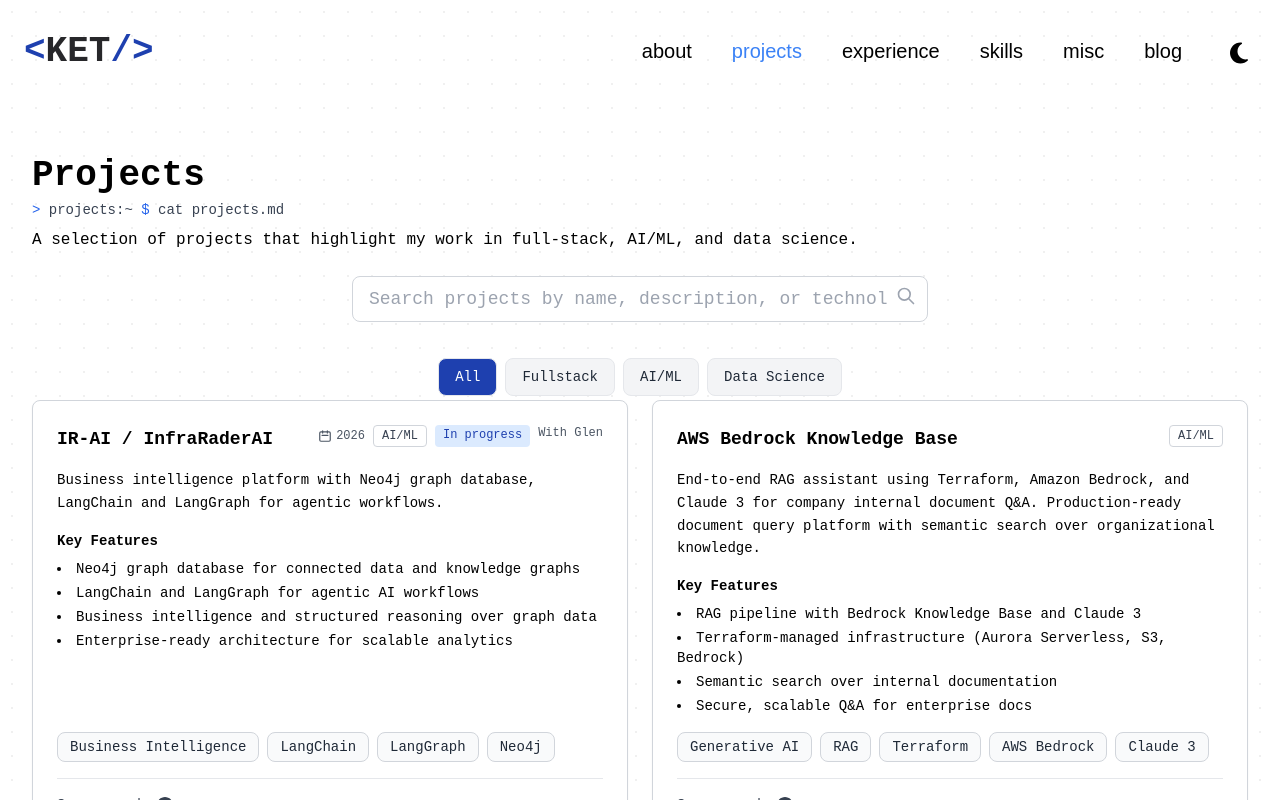
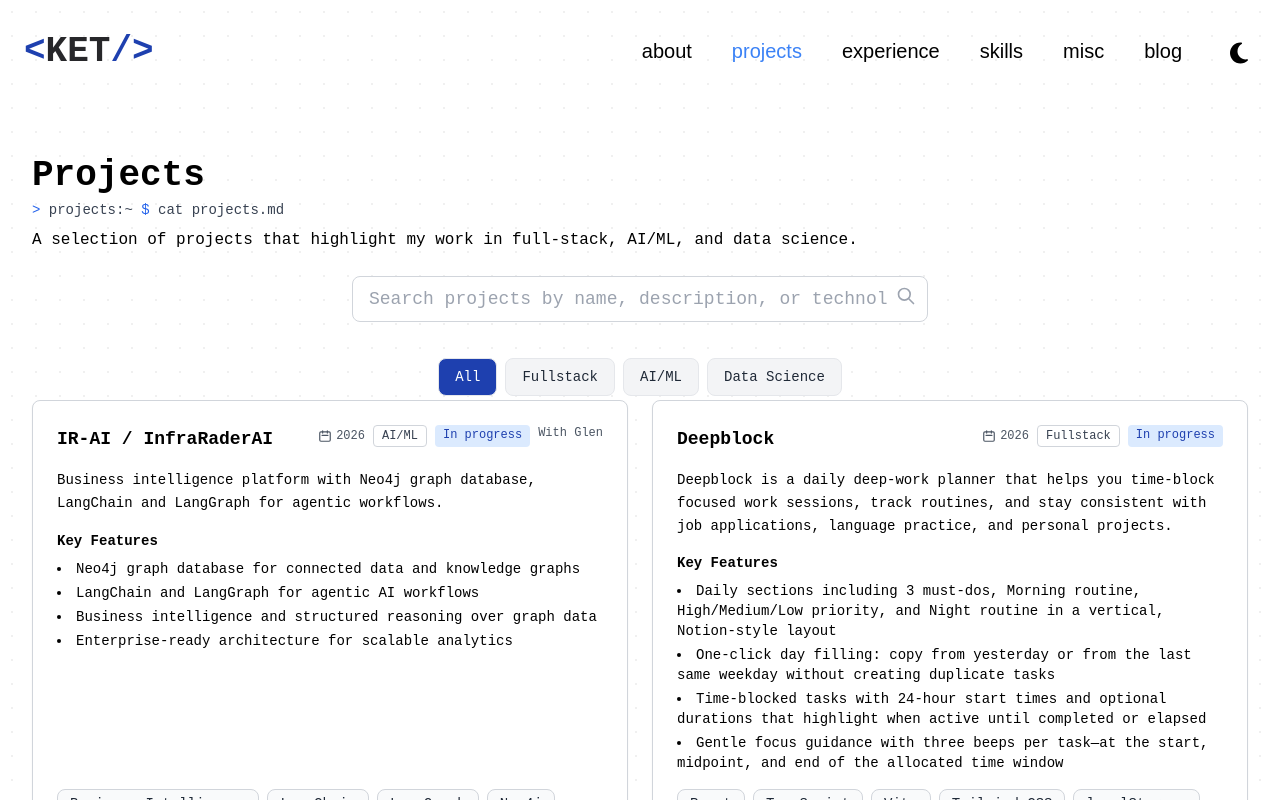
Before and after one commit to 9117KET/my-portfolio, a React (Vite) app: page /projects in a window 1280 px wide. Shown: the top 800 px of the page. Built offline with nearby package versions, Linux system fonts and the light colour scheme.

Commit message:
added the deepblock project

```diff
--- a/src/data/projects.ts
+++ b/src/data/projects.ts
@@ -20,6 +20,27 @@ export const projects: Project[] = [
     year: 2026,
     status: "In progress",
     collaborators: ["Glen"],
+  },
+  {
+    id: "deepblock",
+    name: "Deepblock",
+    description:
+      "Deepblock is a daily deep-work planner that helps you time-block focused work sessions, track routines, and stay consistent with job applications, language practice, and personal projects.",
+    github: "https://github.com/9117KET/ket_deepwork",
+    features: [
+      "Daily sections including 3 must-dos, Morning routine, High/Medium/Low priority, and Night routine in a vertical, Notion-style layout",
+      "One-click day filling: copy from yesterday or from the last same weekday without creating duplicate tasks",
+      "Time-blocked tasks with 24-hour start times and optional durations that highlight when active until completed or elapsed",
+      "Gentle focus guidance with three beeps per task—at the start, midpoint, and end of the allocated time window",
+      "Drag-and-drop reordering of tasks within each section using a grip handle for quick reprioritization",
+      "Weekly overview, deep work timer, and rotating motivation quotes in a sticky sidebar for context and focus",
+      "Interactive onboarding tour and in-app Help modal, with all planner data stored locally in the browser via localStorage",
+    ],
+    technologies: ["React", "TypeScript", "Vite", "Tailwind CSS", "localStorage"],
+    demo: "https://ket-deepwork.vercel.app/",
+    category: "Fullstack",
+    year: 2026,
+    status: "In progress",
   },
   {
     id: "aws-bedrock-kb",
```
